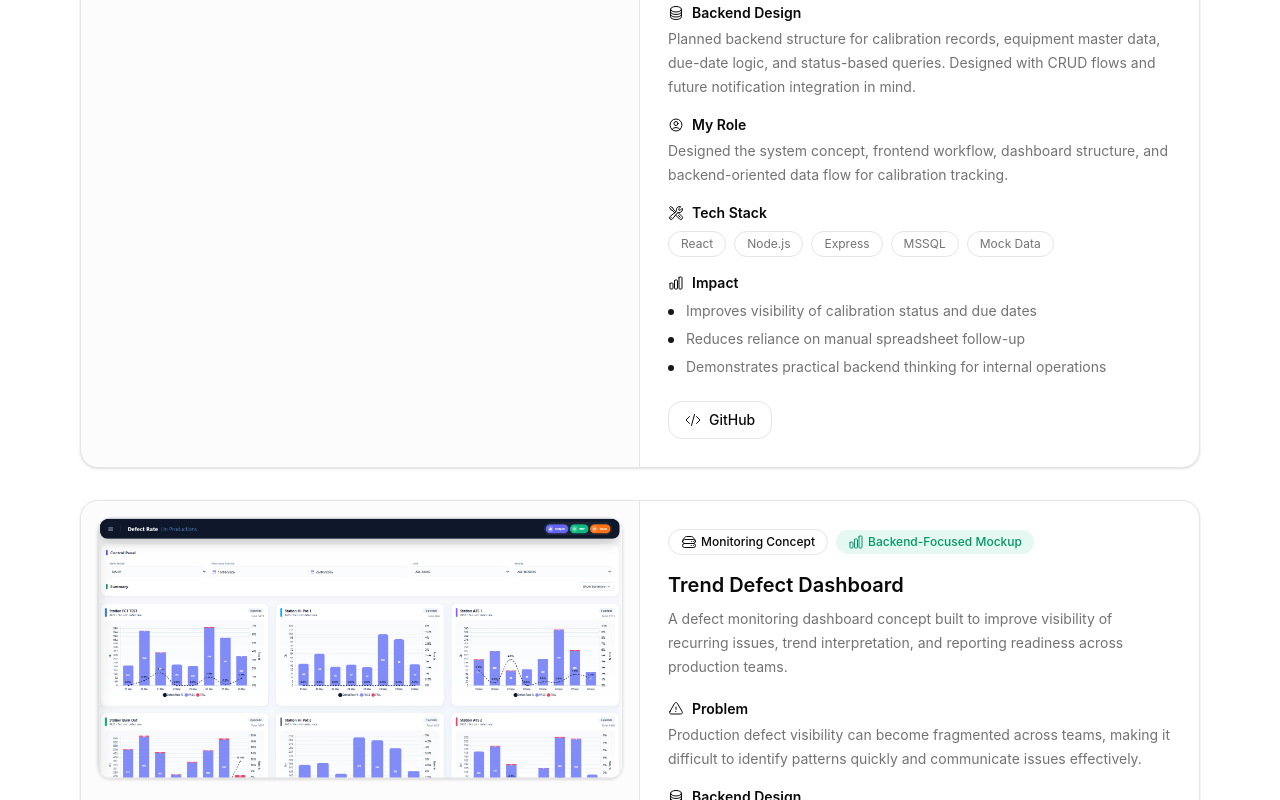
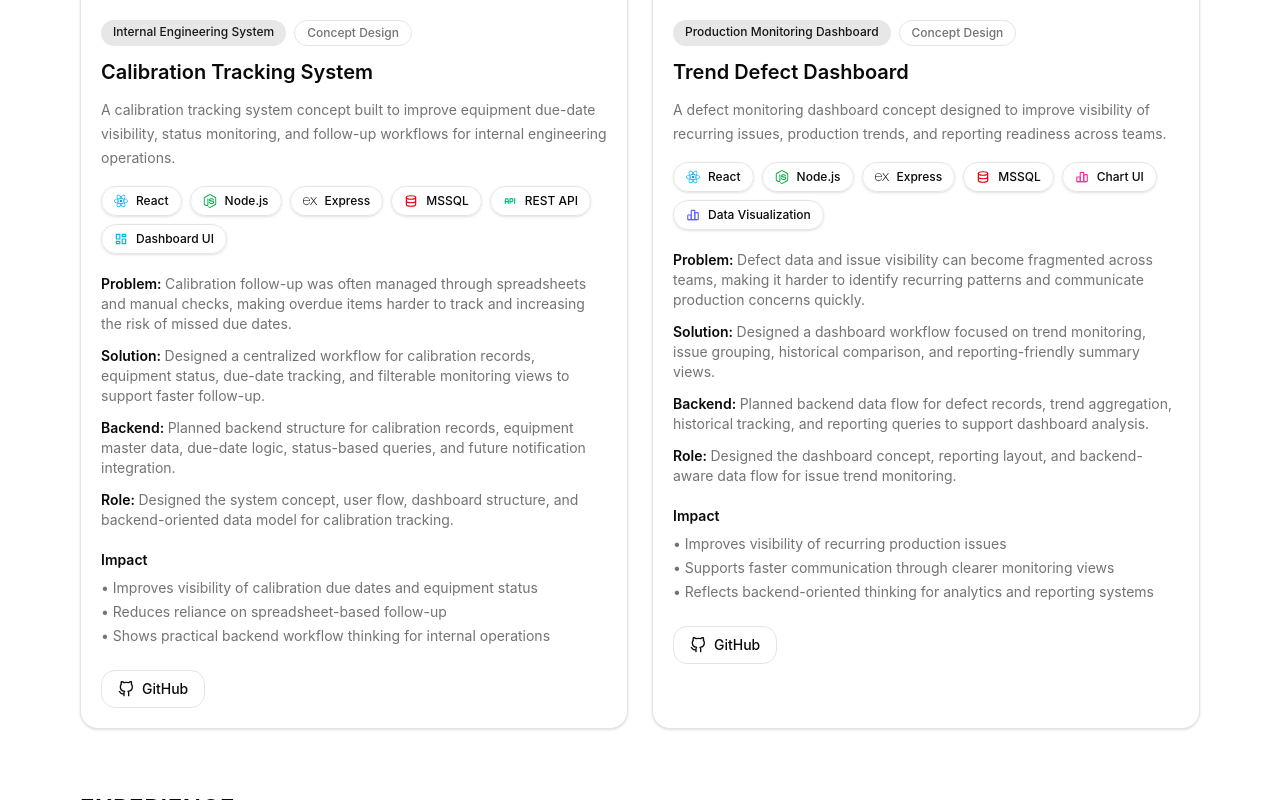
Before and after one commit to Sirakoon/my-portfolio, a React (Vite) app: page / in a window 1280 px wide. Shown: the part 1860-2660 px from the top of the page. Built offline with nearby package versions, Linux system fonts and the light colour scheme.

Commit message:
update card

```diff
--- a/src/components/sections/HeroSection.jsx
+++ b/src/components/sections/HeroSection.jsx
@@ -13,7 +13,7 @@ export default function HeroSection() {
         <img
           src={profilePic}
           alt={profile.name}
-          className="h-56 w-56 rounded-2xl object-cover shadow-md"
+          className="h-84 w-56 rounded-2xl object-cover shadow-md"
         />
       </div>
 
--- a/src/components/sections/ProjectsSection.jsx
+++ b/src/components/sections/ProjectsSection.jsx
@@ -1,142 +1,124 @@
 import { projects } from "../../data/projects";
-import {
-  HiOutlineFolderOpen,
-  HiOutlineExclamationTriangle,
-  HiOutlineCircleStack,
-  HiOutlineUserCircle,
-  HiOutlineWrenchScrewdriver,
-  HiOutlineChartBar,
-  HiOutlineCodeBracket,
-  HiOutlineServerStack,
-} from "react-icons/hi2";
+import { FiGithub } from "react-icons/fi";
+import { HiOutlineArrowUpRight, HiOutlineFolder } from "react-icons/hi2";
+import { techIcons } from "../../data/techIcons";
 
 export default function ProjectsSection() {
   return (
-    <section className="mt-16">
-      <div className="flex items-end justify-between gap-4">
-        <div>
+    <section id="projects" className="mt-16">
       <div className="flex items-center gap-2">
-            <HiOutlineFolderOpen className="h-6 w-6" />
+        <HiOutlineFolder className="h-6 w-6" />
         <h2 className="text-2xl font-semibold uppercase tracking-wide">
           Projects
         </h2>
       </div>
+
       <p className="mt-2 text-sm text-muted-foreground">
-            Selected internal system concepts with backend-oriented design
-            thinking.
+        Selected project concepts focused on internal systems, monitoring
+        workflows, and backend-aware frontend design.
       </p>
-        </div>
-      </div>
 
-      <div className="mt-8 space-y-8">
+      <div className="mt-8 grid gap-6 lg:grid-cols-2">
         {projects.map((project) => (
           <article
             key={project.id}
-            className="overflow-hidden rounded-2xl border border-border bg-card shadow-sm"
+            className="overflow-hidden rounded-2xl border border-border bg-card shadow-sm transition duration-200 hover:-translate-y-1 hover:shadow-md"
           >
-            <div className="grid grid-cols-1 lg:grid-cols-2">
-              <div className="border-b border-border bg-muted/30 lg:border-b-0 lg:border-r">
-                <div className="flex min-h-64 items-center justify-center p-4">
+            <div className="aspect-[16/9] overflow-hidden bg-muted">
               <img
                 src={project.image}
                 alt={project.title}
-                    className="w-full rounded-xl border border-border object-cover shadow-sm"
+                className="h-full w-full object-cover transition duration-300 hover:scale-105"
               />
             </div>
-              </div>
 
-              <div className="p-6 md:p-7">
-                <div className="mb-4 flex flex-wrap items-center gap-2">
-                  <span className="inline-flex items-center gap-1 rounded-full border border-border px-3 py-1 text-xs font-medium">
-                    <HiOutlineServerStack className="h-4 w-4" />
+            <div className="p-5">
+              <div className="mb-3 flex flex-wrap gap-2">
+                <span className="rounded-full bg-primary/10 px-3 py-1 text-xs font-medium text-primary">
                   {project.type}
                 </span>
-                  <span className="inline-flex items-center gap-1 rounded-full bg-emerald-500/10 px-3 py-1 text-xs font-medium text-emerald-600">
-                    <HiOutlineChartBar className="h-4 w-4" />
+                <span className="rounded-full border border-border px-3 py-1 text-xs font-medium text-muted-foreground">
                   {project.status}
                 </span>
               </div>
 
               <h3 className="text-xl font-semibold">{project.title}</h3>
-                <p className="mt-2 text-sm leading-6 text-muted-foreground">
+
+              <p className="mt-3 text-sm leading-6 text-muted-foreground">
                 {project.description}
               </p>
 
-                <div className="mt-5 space-y-4">
-                  <div>
-                    <p className="flex items-center gap-2 text-sm font-semibold">
-                      <HiOutlineExclamationTriangle className="h-4 w-4" />
-                      Problem
-                    </p>
-                    <p className="mt-1 text-sm leading-6 text-muted-foreground">
-                      {project.problem}
-                    </p>
-                  </div>
-
-                  <div>
-                    <p className="flex items-center gap-2 text-sm font-semibold">
-                      <HiOutlineCircleStack className="h-4 w-4" />
-                      Backend Design
-                    </p>
-                    <p className="mt-1 text-sm leading-6 text-muted-foreground">
-                      {project.backend}
-                    </p>
-                  </div>
-
-                  <div>
-                    <p className="flex items-center gap-2 text-sm font-semibold">
-                      <HiOutlineUserCircle className="h-4 w-4" />
-                      My Role
-                    </p>
-                    <p className="mt-1 text-sm leading-6 text-muted-foreground">
-                      {project.role}
-                    </p>
-                  </div>
-
-                  <div>
-                    <p className="flex items-center gap-2 text-sm font-semibold">
-                      <HiOutlineWrenchScrewdriver className="h-4 w-4" />
-                      Tech Stack
-                    </p>
-                    <div className="mt-2 flex flex-wrap gap-2">
+              <div className="mt-4 flex flex-wrap gap-2">
                 {project.tech.map((item) => (
                   <span
                     key={item}
-                          className="inline-flex items-center rounded-full border border-border px-3 py-1 text-xs text-muted-foreground"
+                    className="inline-flex items-center gap-2 rounded-full border border-border bg-background/80 px-3 py-1.5 text-xs font-medium text-foreground shadow-sm backdrop-blur transition hover:bg-accent"
                   >
+                    {techIcons[item]}
                     {item}
                   </span>
                 ))}
               </div>
+
+              <div className="mt-5 space-y-3 text-sm text-muted-foreground">
+                <div>
+                  <span className="font-semibold text-foreground">Problem: </span>
+                  {project.problem}
+                </div>
+
+                {project.solution && (
+                  <div>
+                    <span className="font-semibold text-foreground">Solution: </span>
+                    {project.solution}
+                  </div>
+                )}
+
+                <div>
+                  <span className="font-semibold text-foreground">Backend: </span>
+                  {project.backend}
                 </div>
 
                 <div>
-                    <p className="flex items-center gap-2 text-sm font-semibold">
-                      <HiOutlineChartBar className="h-4 w-4" />
+                  <span className="font-semibold text-foreground">Role: </span>
+                  {project.role}
+                </div>
+              </div>
+
+              <div className="mt-5">
+                <h4 className="mb-2 text-sm font-semibold text-foreground">
                   Impact
-                    </p>
-                    <ul className="mt-2 space-y-2 text-sm text-muted-foreground">
+                </h4>
+                <ul className="space-y-1 text-sm text-muted-foreground">
                   {project.impact.map((item) => (
-                        <li key={item} className="flex gap-3">
-                          <span className="mt-2 h-1.5 w-1.5 shrink-0 rounded-full bg-primary" />
-                          <span>{item}</span>
-                        </li>
+                    <li key={item}>• {item}</li>
                   ))}
                 </ul>
               </div>
-                </div>
 
-                <div className="mt-6 flex flex-wrap gap-3">
+              <div className="mt-6 flex flex-wrap items-center gap-3">
+                {project.githubUrl && (
                   <a
                     href={project.githubUrl}
                     target="_blank"
                     rel="noreferrer"
                     className="inline-flex items-center gap-2 rounded-xl border border-border px-4 py-2 text-sm font-medium transition hover:bg-accent"
                   >
-                    <HiOutlineCodeBracket className="h-4 w-4" />
+                    <FiGithub className="h-4 w-4" />
                     GitHub
                   </a>
-                </div>
+                )}
+
+                {project.demoUrl && (
+                  <a
+                    href={project.demoUrl}
+                    target="_blank"
+                    rel="noreferrer"
+                    className="inline-flex items-center gap-2 rounded-xl bg-primary px-4 py-2 text-sm font-medium text-primary-foreground transition hover:opacity-90"
+                  >
+                    Live Demo
+                    <HiOutlineArrowUpRight className="h-4 w-4" />
+                  </a>
+                )}
               </div>
             </div>
           </article>
--- a/src/data/projects.js
+++ b/src/data/projects.js
@@ -3,21 +3,30 @@ export const projects = [
     id: "calibration-system",
     title: "Calibration Tracking System",
     image: `${import.meta.env.BASE_URL}projects/calibration.png`,
-    type: "Internal Tool Concept",
-    status: "Backend-Focused Mockup",
+    type: "Internal Engineering System",
+    status: "Concept Design",
     description:
-      "A calibration tracking system concept designed to improve due-date visibility, equipment status management, and follow-up workflows for engineering operations.",
-    tech: ["React", "Node.js", "Express", "MSSQL", "Mock Data"],
+      "A calibration tracking system concept built to improve equipment due-date visibility, status monitoring, and follow-up workflows for internal engineering operations.",
+    tech: [
+      "React",
+      "Node.js",
+      "Express",
+      "MSSQL",
+      "REST API",
+      "Dashboard UI",
+    ],
     problem:
-      "Calibration follow-up was often handled through spreadsheets and manual checks, making overdue items harder to track and increasing the risk of missed due dates.",
+      "Calibration follow-up was often managed through spreadsheets and manual checks, making overdue items harder to track and increasing the risk of missed due dates.",
+    solution:
+      "Designed a centralized workflow for calibration records, equipment status, due-date tracking, and filterable monitoring views to support faster follow-up.",
     backend:
-      "Planned backend structure for calibration records, equipment master data, due-date logic, and status-based queries. Designed with CRUD flows and future notification integration in mind.",
+      "Planned backend structure for calibration records, equipment master data, due-date logic, status-based queries, and future notification integration.",
     role:
-      "Designed the system concept, frontend workflow, dashboard structure, and backend-oriented data flow for calibration tracking.",
+      "Designed the system concept, user flow, dashboard structure, and backend-oriented data model for calibration tracking.",
     impact: [
-      "Improves visibility of calibration status and due dates",
-      "Reduces reliance on manual spreadsheet follow-up",
-      "Demonstrates practical backend thinking for internal operations",
+      "Improves visibility of calibration due dates and equipment status",
+      "Reduces reliance on spreadsheet-based follow-up",
+      "Shows practical backend workflow thinking for internal operations",
     ],
     githubUrl: "https://github.com/Sirakoon",
     demoUrl: "",
@@ -26,21 +35,30 @@ export const projects = [
     id: "trend-defect-dashboard",
     title: "Trend Defect Dashboard",
     image: `${import.meta.env.BASE_URL}projects/trend-defect.png`,
-    type: "Monitoring Concept",
-    status: "Backend-Focused Mockup",
+    type: "Production Monitoring Dashboard",
+    status: "Concept Design",
     description:
-      "A defect monitoring dashboard concept built to improve visibility of recurring issues, trend interpretation, and reporting readiness across production teams.",
-    tech: ["React", "Node.js", "Express", "MSSQL", "Chart UI"],
+      "A defect monitoring dashboard concept designed to improve visibility of recurring issues, production trends, and reporting readiness across teams.",
+    tech: [
+      "React",
+      "Node.js",
+      "Express",
+      "MSSQL",
+      "Chart UI",
+      "Data Visualization",
+    ],
     problem:
-      "Production defect visibility can become fragmented across teams, making it difficult to identify patterns quickly and communicate issues effectively.",
+      "Defect data and issue visibility can become fragmented across teams, making it harder to identify recurring patterns and communicate production concerns quickly.",
+    solution:
+      "Designed a dashboard workflow focused on trend monitoring, issue grouping, historical comparison, and reporting-friendly summary views.",
     backend:
-      "Planned backend data flow for issue records, defect trend aggregation, historical tracking, and reporting-friendly queries to support dashboard views.",
+      "Planned backend data flow for defect records, trend aggregation, historical tracking, and reporting queries to support dashboard analysis.",
     role:
-      "Designed the dashboard concept, reporting layout, and backend-aware data structure for issue trend visibility.",
+      "Designed the dashboard concept, reporting layout, and backend-aware data flow for issue trend monitoring.",
     impact: [
-      "Improves recurring issue visibility",
-      "Supports faster communication through clearer reporting views",
-      "Reflects backend-oriented thinking for monitoring and analytics systems",
+      "Improves visibility of recurring production issues",
+      "Supports faster communication through clearer monitoring views",
+      "Reflects backend-oriented thinking for analytics and reporting systems",
     ],
     githubUrl: "https://github.com/Sirakoon",
     demoUrl: "",
--- /dev/null
+++ b/src/data/techIcons.jsx
@@ -0,0 +1,50 @@
+import {
+  SiReact,
+  SiNodedotjs,
+  SiExpress,
+  SiJavascript,
+  SiTypescript,
+  SiTailwindcss,
+  SiHtml5,
+  SiCss3,
+  SiVite,
+  SiPython,
+  SiMysql,
+  SiPostgresql,
+  SiMongodb,
+  SiRedis,
+  SiGit,
+  SiGithub,
+  SiPostman,
+  SiNodered,
+} from "react-icons/si";
+
+import { TbApi, TbChartBar, TbDatabase } from "react-icons/tb";
+import { MdOutlineDashboard } from "react-icons/md";
+
+export const techIcons = {
+  React: <SiReact className="h-3.5 w-3.5 text-sky-500" />,
+  "Node.js": <SiNodedotjs className="h-3.5 w-3.5 text-green-600" />,
+  Express: <SiExpress className="h-3.5 w-3.5" />,
+  MSSQL: <TbDatabase className="h-3.5 w-3.5 text-red-600" />,
+  JavaScript: <SiJavascript className="h-3.5 w-3.5 text-yellow-400" />,
+  TypeScript: <SiTypescript className="h-3.5 w-3.5 text-blue-500" />,
+  "Tailwind CSS": <SiTailwindcss className="h-3.5 w-3.5 text-cyan-400" />,
+  HTML: <SiHtml5 className="h-3.5 w-3.5 text-orange-500" />,
+  CSS: <SiCss3 className="h-3.5 w-3.5 text-blue-400" />,
+  Vite: <SiVite className="h-3.5 w-3.5 text-violet-500" />,
+  Python: <SiPython className="h-3.5 w-3.5 text-blue-500" />,
+  MySQL: <TbDatabase className="h-3.5 w-3.5 text-blue-600" />,
+  PostgreSQL: <SiPostgresql className="h-3.5 w-3.5 text-sky-700" />,
+  MongoDB: <SiMongodb className="h-3.5 w-3.5 text-green-500" />,
+  Redis: <SiRedis className="h-3.5 w-3.5 text-red-500" />,
+  Git: <SiGit className="h-3.5 w-3.5 text-orange-500" />,
+  GitHub: <SiGithub className="h-3.5 w-3.5" />,
+  Postman: <SiPostman className="h-3.5 w-3.5 text-orange-400" />,
+  "Node-RED": <SiNodered className="h-3.5 w-3.5 text-red-500" />,
+  "REST API": <TbApi className="h-3.5 w-3.5 text-emerald-500" />,
+  "Chart UI": <TbChartBar className="h-3.5 w-3.5 text-pink-500" />,
+  "Data Visualization": <TbChartBar className="h-3.5 w-3.5 text-indigo-500" />,
+  "Dashboard UI": <MdOutlineDashboard className="h-3.5 w-3.5 text-cyan-500" />,
+  Database: <TbDatabase className="h-3.5 w-3.5 text-indigo-500" />,
+};
```
Also changed, not shown: 1 other file (tests, documents, lock files or other folders). Lines whose indentation alone changed are shown as unchanged.
